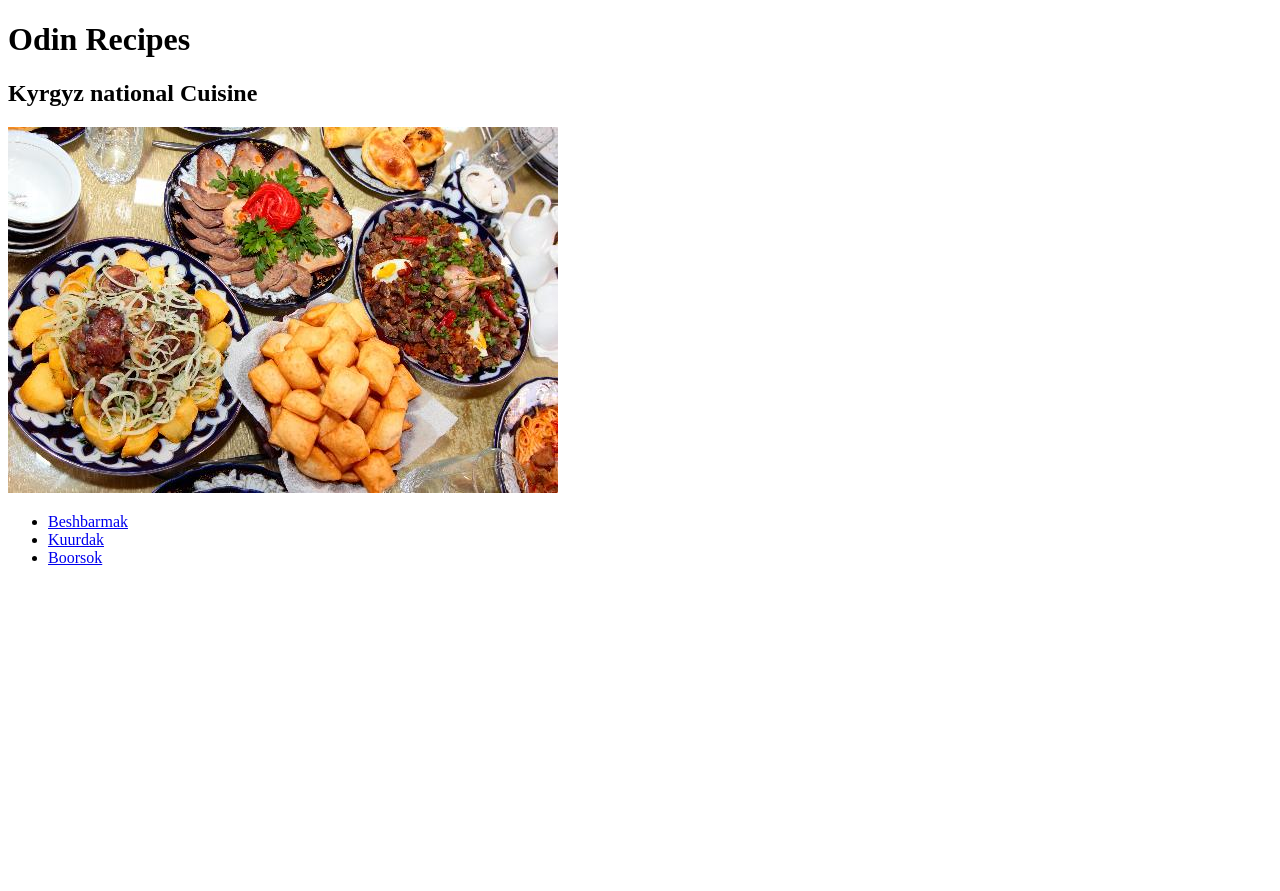
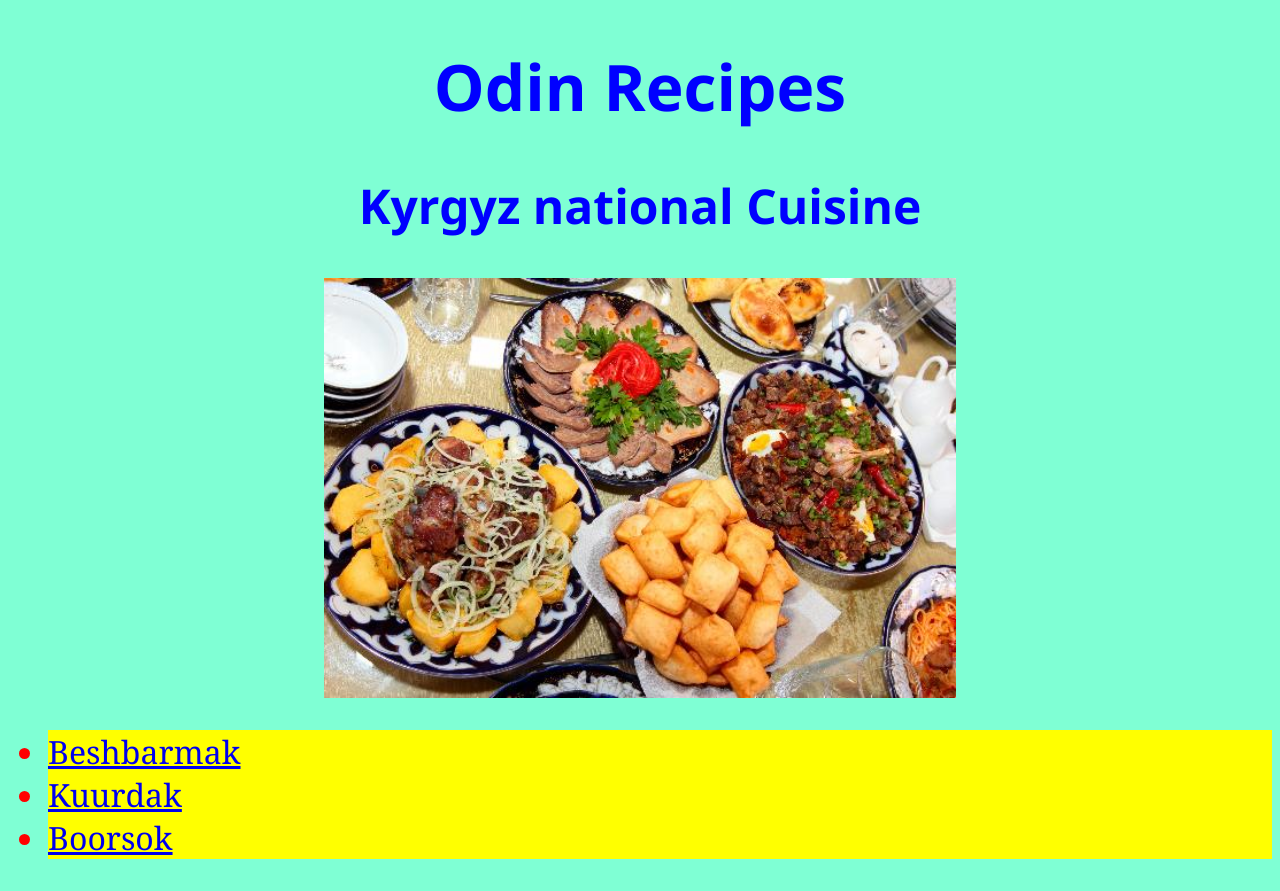
Before and after one commit to zalkar01/odin-recipes, a plain HTML site: page index.html in a window 1280 px wide. Before the commit the page ends 800 px from the top, so only its background shows below. Drawn offline with Linux system fonts and the light colour scheme.

Commit message:
added some CSS elements

```diff
--- /dev/null
+++ b/cuisine.css
@@ -0,0 +1,21 @@
+body {
+    background-color: aquamarine;
+    font-size: 32px;
+}
+h1, h2 {
+    color:blue;
+    text-align: center;
+    font-weight: bolder;
+    font-family: 'Segoe UI', Tahoma, Geneva, Verdana, sans-serif;
+}
+.homepage {
+    display:block;
+    margin-left: auto;
+    margin-right: auto;
+    width: 50%;
+}
+.homepagelist {
+    background-color: yellow;
+    color:red;
+    font-family:Cambria, Cochin, Georgia, Times, 'Times New Roman', sans-serif;
+}
--- a/index.html
+++ b/index.html
@@ -2,16 +2,17 @@
 <html lang="en">
 <head>
     <meta charset="UTF-8">
+    <link rel="stylesheet" href="./cuisine.css">
 </head>
 <title>Odin Recipes</title>
 <body>
     <h1>Odin Recipes</h1>
     <h2>Kyrgyz national Cuisine</h2>
-    <img src="./img/kyrgyz-cuisine-homepage.jpg" alt="kyrgyz cuisine photo">
+    <img class="homepage" src="./img/kyrgyz-cuisine-homepage.jpg" alt="kyrgyz cuisine photo">
     <ul>
-        <li><a href="recipes/beshbarmak.html">Beshbarmak</a></li>
-        <li><a href="recipes/kuurdak.html">Kuurdak</a></li>
-        <li><a href="recipes/boorsok.html">Boorsok</a></li>
+        <li class="homepagelist"><a href="recipes/beshbarmak.html">Beshbarmak</a></li>
+        <li class="homepagelist"><a href="recipes/kuurdak.html">Kuurdak</a></li>
+        <li class="homepagelist"><a href="recipes/boorsok.html">Boorsok</a></li>
         </ul>
 </body>
 </html>
```
Also changed, not shown: recipes/beshbarmak.html (+1 -0 lines), recipes/boorsok.html (+1 -0 lines), recipes/kuurdak.html (+1 -0 lines).
